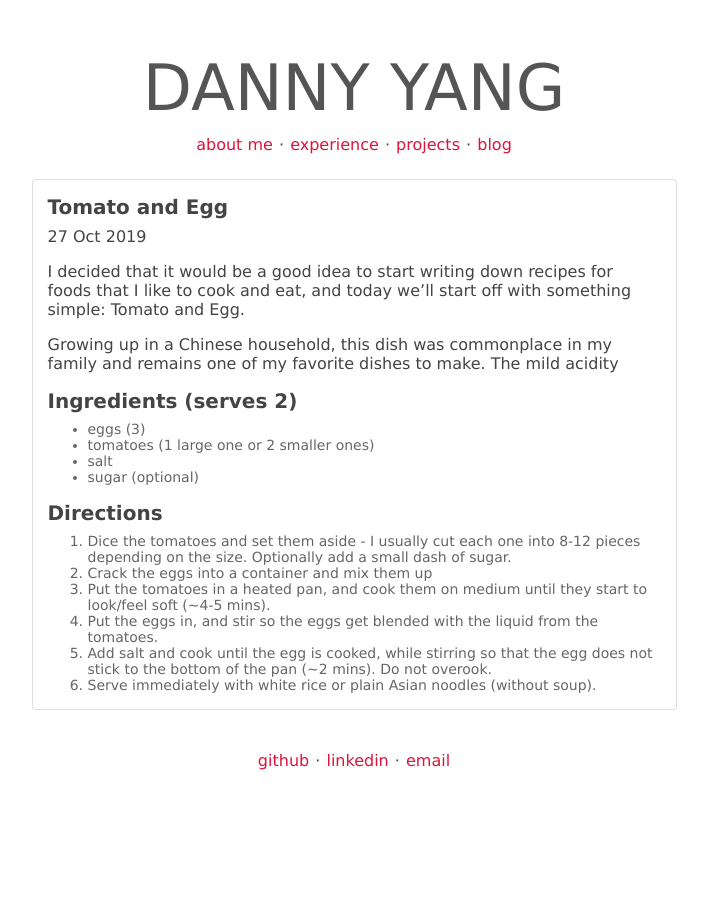
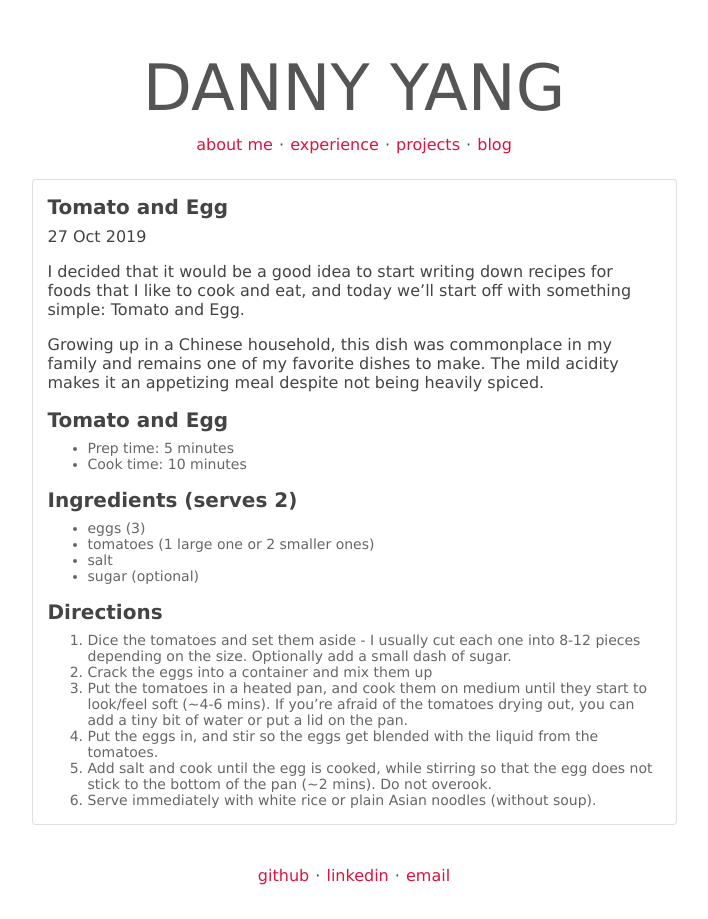
Before and after one commit to yangdanny97/yangdanny97.github.io, a Jekyll site: the page built from _posts/2019-10-27-tomato-egg.md, in a window 1280 px wide. Shown: the whole page, without its empty margins (286-994 px from the left). Built offline with Jekyll 4.4.1, drawn with Linux system fonts in a browser that asks for light colours.

Commit message:
revise posts

```diff
--- a/_posts/2019-10-27-tomato-egg.md
+++ b/_posts/2019-10-27-tomato-egg.md
@@ -7,7 +7,11 @@ category: "Cooking"
 
 I decided that it would be a good idea to start writing down recipes for foods that I like to cook and eat, and today we'll start off with something simple: Tomato and Egg.
 
-Growing up in a Chinese household, this dish was commonplace in my family and remains one of my favorite dishes to make. The mild acidity
+Growing up in a Chinese household, this dish was commonplace in my family and remains one of my favorite dishes to make. The mild acidity makes it an appetizing meal despite not being heavily spiced.
+
+### Tomato and Egg
+- Prep time: 5 minutes
+- Cook time: 10 minutes
 
 ### Ingredients (serves 2)
 - eggs (3)
@@ -18,7 +22,7 @@ Growing up in a Chinese household, this dish was commonplace in my family and re
 ### Directions
 1. Dice the tomatoes and set them aside - I usually cut each one into 8-12 pieces depending on the size. Optionally add a small dash of sugar.
 2. Crack the eggs into a container and mix them up
-3. Put the tomatoes in a heated pan, and cook them on medium until they start to look/feel soft (~4-5 mins).
+3. Put the tomatoes in a heated pan, and cook them on medium until they start to look/feel soft (~4-6 mins). If you're afraid of the tomatoes drying out, you can add a tiny bit of water or put a lid on the pan.
 4. Put the eggs in, and stir so the eggs get blended with the liquid from the tomatoes.
 5. Add salt and cook until the egg is cooked, while stirring so that the egg does not stick to the bottom of the pan (~2 mins). Do not overook.
 6. Serve immediately with white rice or plain Asian noodles (without soup).
```
Also changed, not shown: _posts/2019-10-27-bulgogi.md (+5 -1 lines).
